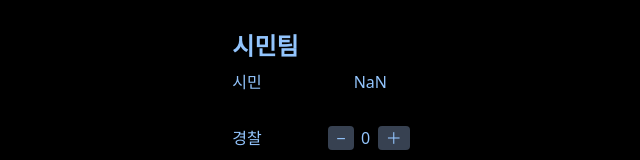
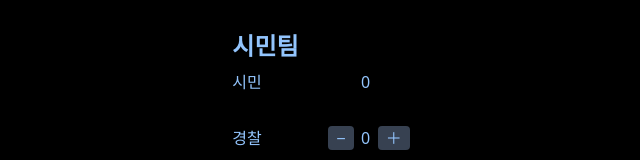
Before and after one commit to kuro793/Midnight-Mafia, a React (Vite) app: page /Midnight-Mafia/role-select in a window 1280 px wide. Shown: the part 174-334 px from the top of the page, without its empty margins (319-959 px from the left). Built offline with nearby package versions, Linux system fonts and the light colour scheme.

Commit message:
Update RoleSelect.jsx

```diff
--- a/src/pages/game/setting/RoleSelect.jsx
+++ b/src/pages/game/setting/RoleSelect.jsx
@@ -47,11 +47,12 @@ export default function RoleSelect() {
       mafia: 0,
       spy: 0,
       // 시민팀
-      citizen: 0,
       police: 0,
       doctor: 0,
       soldier: 0,
       politician: 0,
+      // 시민 (자동)
+      citizen: 0,
       // 중립 평화직
       survivor: 0,
       fool: 0,
@@ -61,33 +62,26 @@ export default function RoleSelect() {
     };
   });
 
-  useEffect(() => {
-    const totalAssigned = Object.entries(roles)
-      .filter(([key]) => key !== "citizen")
-      .reduce((sum, [, count]) => sum + count, 0);
-
-    const remaining = Math.max(0, playerCount - totalAssigned);
-
-    setRoles(prev => ({
-      ...prev,
-      citizen: remaining,
-    }));
-  }, [/* 마피아팀 */ roles.spy, roles.mafia, /* 시민팀 */ roles.police, roles.doctor, roles.soldier, roles.politician, /* 중립 평화직 */ roles.survivor, roles.fool, /* 중립 살인직 */ roles.serialKiller, roles.hitman, playerCount]);
-
-
   function updateRole(key, delta, max) {
     setRoles(prev => {
-      const total = Object.values(prev).reduce((a, b) => a + b, 0);
       const current = prev[key];
       const next = current + delta;
 
       // 증가할 때는 총합을 체크, 감소는 자유
-      if (delta > 0 && (total >= max || next > max)) return prev;
+      if (delta > 0 && (Object.values(prev).reduce((a, b) => a + b, 0) >= max || next > max)) return prev;
 
-      return {
+      const updated = {
         ...prev,
         [key]: Math.max(0, next),
       };
+
+      const totalWithoutCitizen = Object.entries(updated)
+        .filter(([k]) => k !== 'citizen')
+        .reduce((sum, [, count]) => sum + count, 0);
+
+      updated.citizen = Math.max(0, max - totalWithoutCitizen);
+
+      return updated;
     });
   }
 
```
